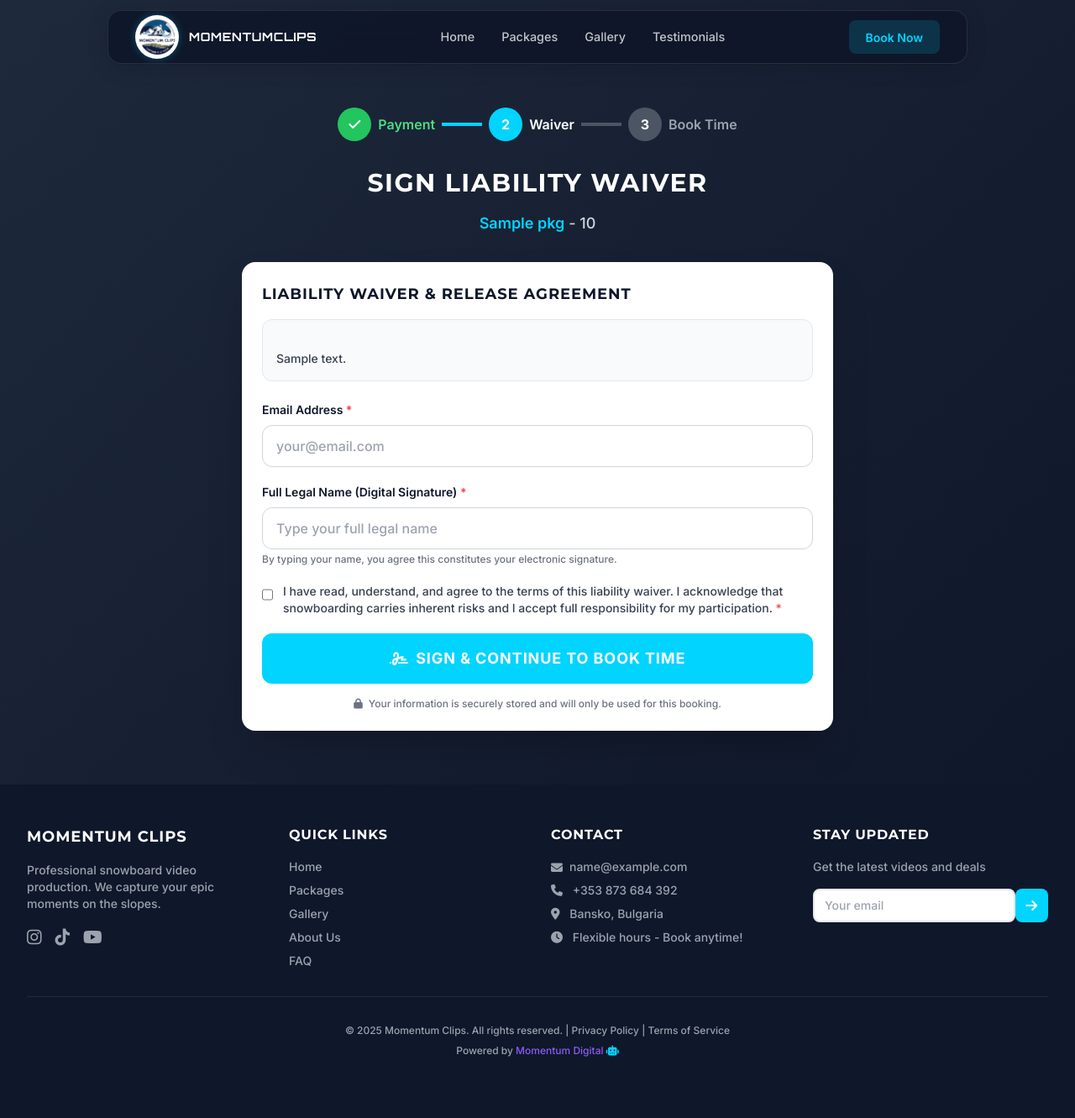
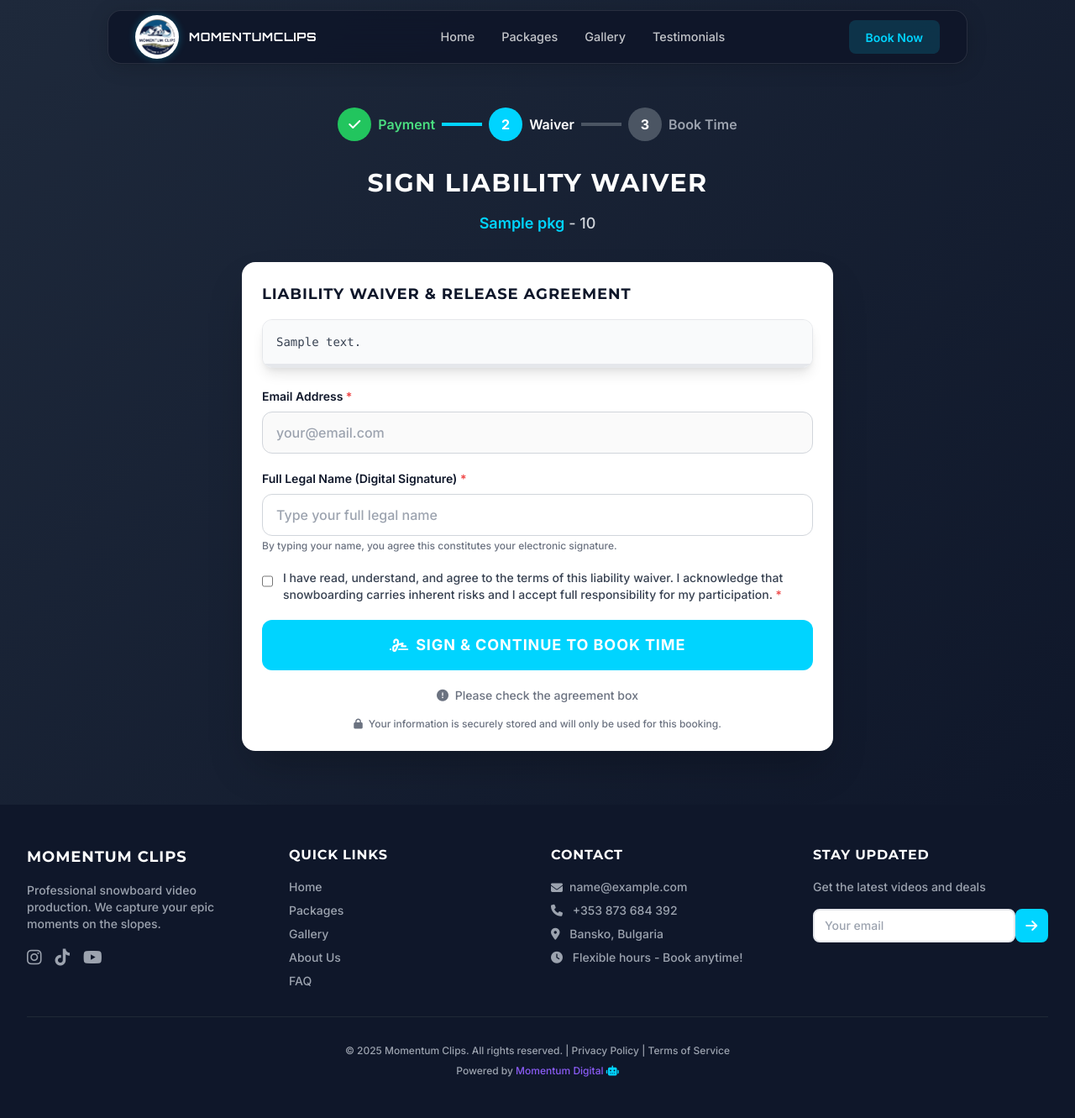
Before and after one commit to pac-dan/whiterabbit, a Python web app: template app/templates/payment/waiver.html in a window 1280 px wide. Shown: the whole page at 84% size. Before the commit the page ends 1258 px from the top, so only its background shows below. Run offline with Jinja, Linux system fonts and the light colour scheme; the template is opened without the code that fills it: most values are stand-ins (such as "Sample title", 1, 10 or a date in 2020); some libraries are stand-ins or nearby versions.

Commit message:
Use standalone waiver UX (scroll-to-enable) for payment waiver

```diff
--- a/app/templates/payment/waiver.html
+++ b/app/templates/payment/waiver.html
@@ -39,9 +39,17 @@
                 <!-- Waiver Text -->
                 <div class="mb-6">
                     <h3 class="font-bold text-[#0F172A] mb-4 text-lg">Liability Waiver & Release Agreement</h3>
-                    <div class="bg-gray-50 rounded-xl p-4 max-h-[55vh] sm:max-h-96 overflow-y-auto text-sm text-gray-700 leading-relaxed border border-gray-200">
-                        <div class="whitespace-pre-line">
-                            {{ waiver_text }}
+                    <div class="bg-white rounded-xl shadow-lg overflow-hidden border border-gray-200">
+                        <!-- Scrollable Waiver Text -->
+                        <div id="waiver-text-container" class="p-4 sm:p-6 max-h-[55vh] sm:max-h-96 overflow-y-auto border-b-4 border-gray-200 bg-gray-50">
+                            <div class="whitespace-pre-line font-mono text-sm leading-relaxed text-gray-700">{{ waiver_text }}</div>
+                        </div>
+                        <!-- Scroll Indicator -->
+                        <div id="scroll-indicator" class="px-6 py-3 bg-[#00D4FF]/10 text-center">
+                            <p class="text-sm text-[#00D4FF] font-medium">
+                                <i class="fas fa-arrow-down mr-2 animate-bounce"></i>
+                                Please scroll down to read the entire waiver
+                            </p>
                         </div>
                     </div>
                 </div>
@@ -56,32 +64,38 @@
                         </label>
                         <input type="email" id="email" name="email" required
                                class="w-full px-4 py-3 border border-gray-300 rounded-xl focus:ring-2 focus:ring-[#00D4FF] focus:border-[#00D4FF] transition"
-                               placeholder="your@email.com">
+                               placeholder="your@email.com" disabled>
                     </div>
 
                     <div>
-                        <label for="legal_name_typed" class="block text-sm font-semibold text-[#0F172A] mb-2">
+                        <label for="legal_name" class="block text-sm font-semibold text-[#0F172A] mb-2">
                             Full Legal Name (Digital Signature) <span class="text-red-500">*</span>
                         </label>
-                        <input type="text" id="legal_name_typed" name="legal_name_typed" required
+                        <input type="text" id="legal_name" name="legal_name_typed" required
                                class="w-full px-4 py-3 border border-gray-300 rounded-xl focus:ring-2 focus:ring-[#00D4FF] focus:border-[#00D4FF] transition"
-                               placeholder="Type your full legal name">
+                               placeholder="Type your full legal name" disabled>
                         <p class="mt-1 text-xs text-gray-500">By typing your name, you agree this constitutes your electronic signature.</p>
                     </div>
 
                     <div class="flex items-start">
-                        <input type="checkbox" id="agree_to_terms" name="agree_to_terms" required
+                        <input type="checkbox" id="agreement" name="agree_to_terms" required
                                class="mt-1 w-5 h-5 text-[#00D4FF] border-gray-300 rounded focus:ring-[#00D4FF]">
-                        <label for="agree_to_terms" class="ml-3 text-sm text-gray-700">
+                        <label for="agreement" class="ml-3 text-sm text-gray-700">
                             I have read, understand, and agree to the terms of this liability waiver. I acknowledge that snowboarding carries inherent risks and I accept full responsibility for my participation. <span class="text-red-500">*</span>
                         </label>
                     </div>
 
-                    <button type="submit"
-                            class="w-full bg-[#00D4FF] text-white py-4 rounded-xl font-bold text-lg hover:bg-[#00B8E6] transition-all duration-300 flex items-center justify-center">
+                    <button type="submit" id="submit-btn"
+                            class="w-full py-4 rounded-xl font-bold text-lg transition-all duration-300 flex items-center justify-center bg-gray-400 text-white cursor-not-allowed"
+                            disabled>
                         <i class="fas fa-signature mr-2"></i>
                         Sign & Continue to Book Time
                     </button>
+
+                    <p id="form-status" class="text-center text-sm text-gray-500">
+                        <i class="fas fa-lock mr-1"></i>
+                        Please read the entire waiver to enable signing
+                    </p>
                 </form>
 
                 <p class="mt-4 text-center text-xs text-gray-500">
@@ -93,3 +107,7 @@
     </div>
 </section>
 {% endblock %}
+
+{% block extra_js %}
+<script src="{{ url_for('static', filename='js/waiver.js') }}"></script>
+{% endblock %}
```
